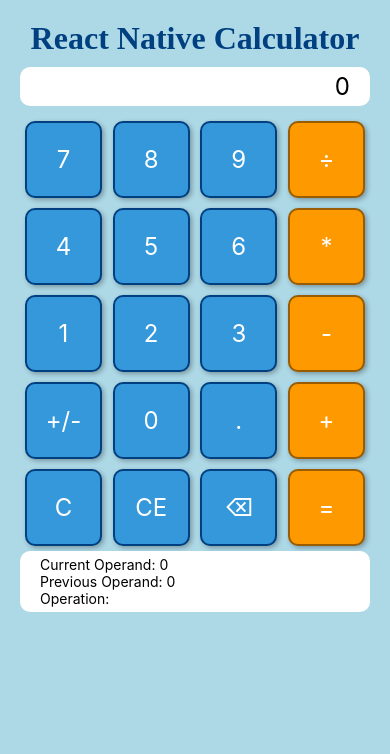
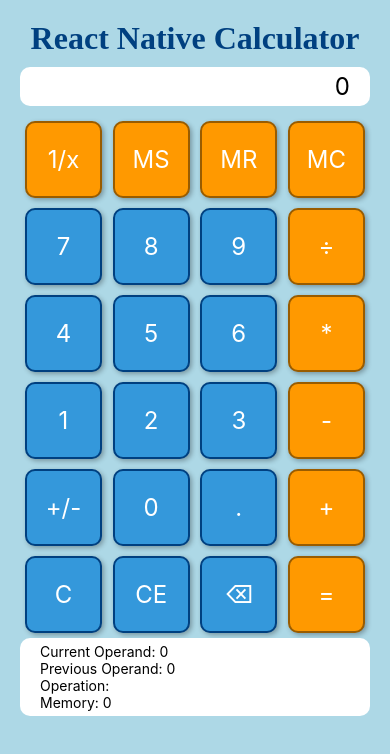
Before and after one commit to rocketsw/CalcRN, a React Native app: screen / in a window 390 px wide. Shown: the top 754 px of the page. Built offline with nearby package versions, Linux system fonts and the light colour scheme.

Commit message:
Added memory store, retrieve and clear

```diff
--- a/Calculator.tsx
+++ b/Calculator.tsx
@@ -1,8 +1,8 @@
 import React from 'react';
-import { View, Text, StyleSheet } from 'react-native';
+import { View, Text, StyleSheet, ScrollView } from 'react-native';
 import { useSelector, useDispatch } from 'react-redux';
 import { RootState } from './store';
-import { inputDigit, inputDecimal, setOperation, clearAll, clearDisplay, changeSign, backSpace, debug, calculateResult } from './features/calculatorSlice';
+import { inputDigit, inputDecimal, setOperation, clearAll, clearDisplay, changeSign, backSpace, oneOverX, xSquared, memoryStore, memoryRecall, memoryClear, debug, calculateResult } from './features/calculatorSlice';
 import CalculatorInputButton from './components/CalculatorInputButton';
 import { styles } from "./styles";
 //import { ACTIONS } from './constants/Actions'
@@ -14,6 +14,7 @@ export const Calculator = () => {
   const current = useSelector((state: RootState) => state.calculator.currentOperand);
   const previous = useSelector((state: RootState) => state.calculator.previousOperand);
   const operation = useSelector((state: RootState) => state.calculator.operation);
+  const memory = useSelector((state: RootState) => state.calculator.memory);
   const dispatch = useDispatch();
 
   const handleDigitPress = (value?: string) => {
@@ -52,10 +53,29 @@ export const Calculator = () => {
     dispatch(backSpace());
   };
 
+  const handleOneOverXPress = () => {
+    //console.log("handleBackSpace calls dispatch");
+    dispatch(oneOverX());
+  };
+
+  const handleXSquaredPress = () => {
+    //console.log("handleBackSpace calls dispatch");
+    dispatch(xSquared());
+  };
+
   const handleChangeSignPress = () => {
     dispatch(changeSign())
   }
 
+  const handleMemoryStorePress = () => {
+    dispatch(memoryStore())
+  }
+  const handleMemoryRecallPress = () => {
+    dispatch(memoryRecall())
+  }
+  const handleMemoryClearPress = () => {
+    dispatch(memoryClear())
+  }
   const handleDebugPress = () => {
     dispatch(debug())
   }
@@ -68,15 +88,20 @@ export const Calculator = () => {
     );
   */
   return (
-    <View style={styles.container}>
+    <ScrollView style={styles.container}>
       <View>
         <Text style={styles.displayText}>React Native Calculator</Text>
       </View>
       <View style={styles.display}>
         <Text style={styles.displayResult}>{current}</Text>
       </View>
+
       <View style={styles.buttonContainer}>
-        {/* <View style={styles.digitButtonContainer}> */}
+        <CalculatorInputButton handleFunction={handleOneOverXPress} value="1/x" type='op' />
+        <CalculatorInputButton handleFunction={handleMemoryStorePress} value="MS" type='op' />
+        <CalculatorInputButton handleFunction={handleMemoryRecallPress} value="MR" type='op' />
+        <CalculatorInputButton handleFunction={handleMemoryClearPress} value="MC" type='op' />
+
         <CalculatorInputButton handleFunction={handleDigitPress} value="7" type='digit' />
         <CalculatorInputButton handleFunction={handleDigitPress} value="8" type='digit' />
         <CalculatorInputButton handleFunction={handleDigitPress} value="9" type='digit' />
@@ -98,32 +123,17 @@ export const Calculator = () => {
         <CalculatorInputButton handleFunction={handleChooseOperation} value="+" type='op' />
 
         <CalculatorInputButton handleFunction={handleClearAllPress} value="C" type='digit' />
-
         <CalculatorInputButton handleFunction={handleClearDisplayPress} value="CE" type='digit' />
         <CalculatorInputButton handleFunction={handleBackSpacePress} value="&#x232B;" type='digit' />
         <CalculatorInputButton handleFunction={handleEqualPress} value="=" type='op' />
+      </View>
 
-          { /* <CalculatorInputButton handleFunction={handleDebugPress} value="debug" /> */}
-        {/*} </View> {*/}
-        {/*
-        <View style={styles.opButtonContainer}>
-          <CalculatorInputButton handleFunction={handleChooseOperation} value="÷" type='op' />
-          <CalculatorInputButton handleFunction={handleChooseOperation} value="*" type='op' />
-          <CalculatorInputButton handleFunction={handleChooseOperation} value="-" type='op' />
-          <CalculatorInputButton handleFunction={handleChooseOperation} value="+" type='op' />
-        </View>
-        */}
-      </View>
-      {/*
-      <View style={styles.displayEqualContainer}>
-        <CalculatorInputButton handleFunction={handleEqualPress} value="=" type='op' />
-      </View>
-     */}
       <View style={styles.display}>
         <Text>Current Operand: {current}</Text>
         <Text>Previous Operand: {previous}</Text>
         <Text>Operation: {operation}</Text>
+        <Text>Memory: {memory}</Text>
       </View>
-    </View>
+    </ScrollView>
   );
 }
--- a/features/calculatorSlice.ts
+++ b/features/calculatorSlice.ts
@@ -5,6 +5,8 @@ interface CalculatorState {
   currentOperand: string;
   operation: string;
   overwrite: boolean;
+  memory: string;
+  canPressEqual: boolean;
 }
 
 const initialState: CalculatorState = {
@@ -12,6 +14,8 @@ const initialState: CalculatorState = {
   previousOperand: '0',
   operation: '',
   overwrite: true,
+  memory: '0',
+  canPressEqual: false,
 };
 
 const calculatorSlice = createSlice({
@@ -24,6 +28,7 @@ const calculatorSlice = createSlice({
         if (state.overwrite) {
           state.currentOperand = action.payload;
           state.overwrite = false;
+          state.canPressEqual = true;
         } else {
           if (state.currentOperand === '0') {
             return;
@@ -44,6 +49,7 @@ const calculatorSlice = createSlice({
         } else {
           state.currentOperand = '.';
           state.overwrite = false;
+          state.canPressEqual = true;
         }
       }
     },
@@ -57,9 +63,11 @@ const calculatorSlice = createSlice({
         state.previousOperand = computedValue;
         state.operation = action.payload;
         state.overwrite = true;
+        state.canPressEqual = false;
         return;
       }
       state.overwrite = true;
+      state.canPressEqual = false;
 
       if (state.currentOperand == '0' && state.previousOperand == '0') {
         //console.log("no curr or prev operand")
@@ -67,7 +75,7 @@ const calculatorSlice = createSlice({
       }
       if (action != null && action.payload != null) {
         if (state.currentOperand == '0') {
-          console.log('no curr operand, set operation');
+          //console.log('no curr operand, set operation');
           state.operation = action.payload;
           return;
         }
@@ -76,6 +84,7 @@ const calculatorSlice = createSlice({
           state.previousOperand = state.currentOperand;
           state.currentOperand = '0';
           state.overwrite = true;
+          state.canPressEqual = false;
           state.operation = action.payload;
           return;
         }
@@ -90,6 +99,7 @@ const calculatorSlice = createSlice({
           state.previousOperand = state.currentOperand;
           state.currentOperand = '0';
           state.overwrite = true;
+          state.canPressEqual = false;
           return;
         }
       }
@@ -101,12 +111,14 @@ const calculatorSlice = createSlice({
       state.previousOperand = '0';
       state.operation = '';
       state.overwrite = true;
+      state.canPressEqual = false;
     },
 
     clearDisplay(state) {
       //console.log('clearDisplay');
       state.currentOperand = '0';
       state.overwrite = true;
+      state.canPressEqual = false;
     },
 
     changeSign(state) {
@@ -122,15 +134,83 @@ const calculatorSlice = createSlice({
 
     backSpace(state) {
       //console.log('backSpace', 'length', state.currentOperand.length);
-      let newValue = '0'
+      let newValue = '0';
       if (state.currentOperand != '0' && state.currentOperand.length > 0) {
-        newValue = state.currentOperand.slice(0,state.currentOperand.length-1);
-        if( newValue.length === 0) {
-          newValue = '0'
+        newValue = state.currentOperand.slice(
+          0,
+          state.currentOperand.length - 1,
+        );
+        if (newValue.length === 0) {
+          newValue = '0';
           state.overwrite = true;
+          state.canPressEqual = false;
         }
-        state.currentOperand = newValue
+        state.currentOperand = newValue;
       }
+    },
+
+    oneOverX(state) {
+      //console.log('1/X');
+      if (state.currentOperand != null && state.currentOperand != '0' && state.currentOperand.length > 0) {
+        try {
+          //if (!state.overwrite) {
+              const current = parseFloat(state.currentOperand);
+              if (!isNaN(current)) {
+                let computation: number = 0;
+                computation = 1 / current;
+                state.currentOperand = computation.toString()
+                state.overwrite = true;
+                state.canPressEqual = true;
+              }
+           //}
+        } catch (e) {
+          state.currentOperand = 'Error';
+          state.previousOperand = '0';
+          state.operation = '';
+          state.overwrite = true;
+          state.canPressEqual = false;
+        }
+      }
+    },
+
+    xSquared(state) {
+      //console.log('1/X');
+      if (state.currentOperand != null && state.currentOperand != '0' && state.currentOperand.length > 0) {
+        try {
+          if (!state.overwrite) {
+              const current = parseFloat(state.currentOperand);
+              if (!isNaN(current)) {
+                let computation: number = 0;
+                computation = current ** 2;
+                state.currentOperand = computation.toString()
+                state.overwrite = true;
+                state.canPressEqual = true;
+              }
+           }
+        } catch (e) {
+          state.currentOperand = 'Error';
+          state.previousOperand = '0';
+          state.operation = '';
+        }
+      }
+    },
+
+    memoryStore(state) {
+      console.log('memoryStore', state.currentOperand);
+      state.memory = state.currentOperand;
+      state.overwrite = true;
+    },
+
+    memoryRecall(state) {
+      console.log('memoryRecall', state.memory);
+      state.currentOperand = state.memory;
+      state.overwrite = true;
+      state.canPressEqual = true;
+    },
+
+    memoryClear(state) {
+      console.log('memoryClear', state.memory);
+      state.memory = '0';
     },
 
     debug(state) {
@@ -146,7 +226,8 @@ const calculatorSlice = createSlice({
 
     calculateResult(state) {
       try {
-        if (!state.overwrite) {
+        if (state.canPressEqual) {
+        //if(state.currentOperand && state.previousOperand && state.operation) {
           if (
             !(
               state.operation == null ||
@@ -158,6 +239,7 @@ const calculatorSlice = createSlice({
             state.previousOperand = '0';
             state.operation = '';
             state.overwrite = true;
+            state.canPressEqual = false;
             //console.log('overwrite set to true');
           }
         }
@@ -217,6 +299,11 @@ export const {
   clearDisplay,
   changeSign,
   backSpace,
+  oneOverX,
+  xSquared,
+  memoryStore,
+  memoryRecall,
+  memoryClear,
   debug,
   calculateResult,
 } = calculatorSlice.actions;
--- a/styles.ts
+++ b/styles.ts
@@ -66,7 +66,6 @@ export const styles = StyleSheet.create({
     padding: 15,
     margin: 5,
     fontWeight: 'bold',
-    textTransform: 'uppercase',
     shadowColor: '#000',
     shadowOffset: {width: 2, height: 2},
     shadowOpacity: 0.3,
```
Lines whose indentation alone changed are shown as unchanged.
